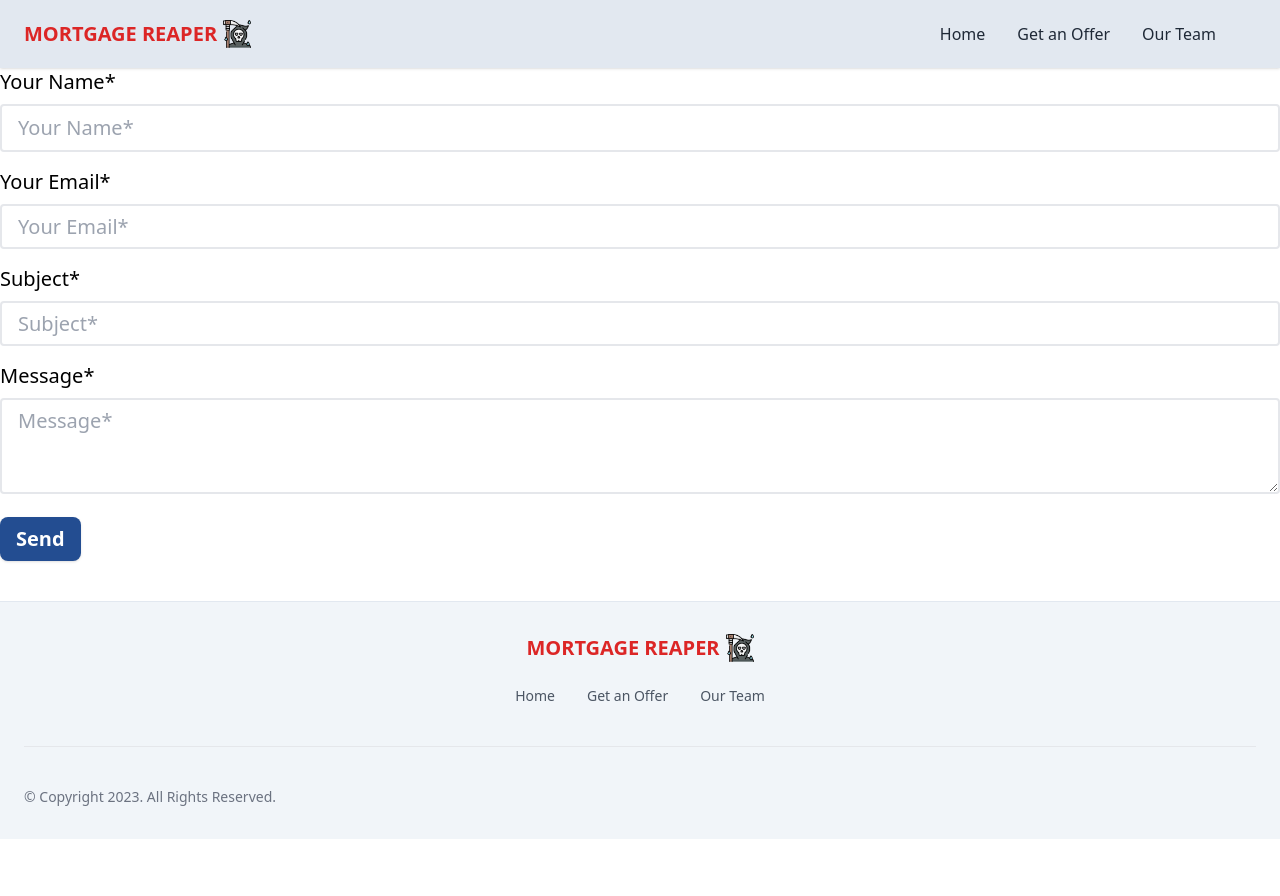
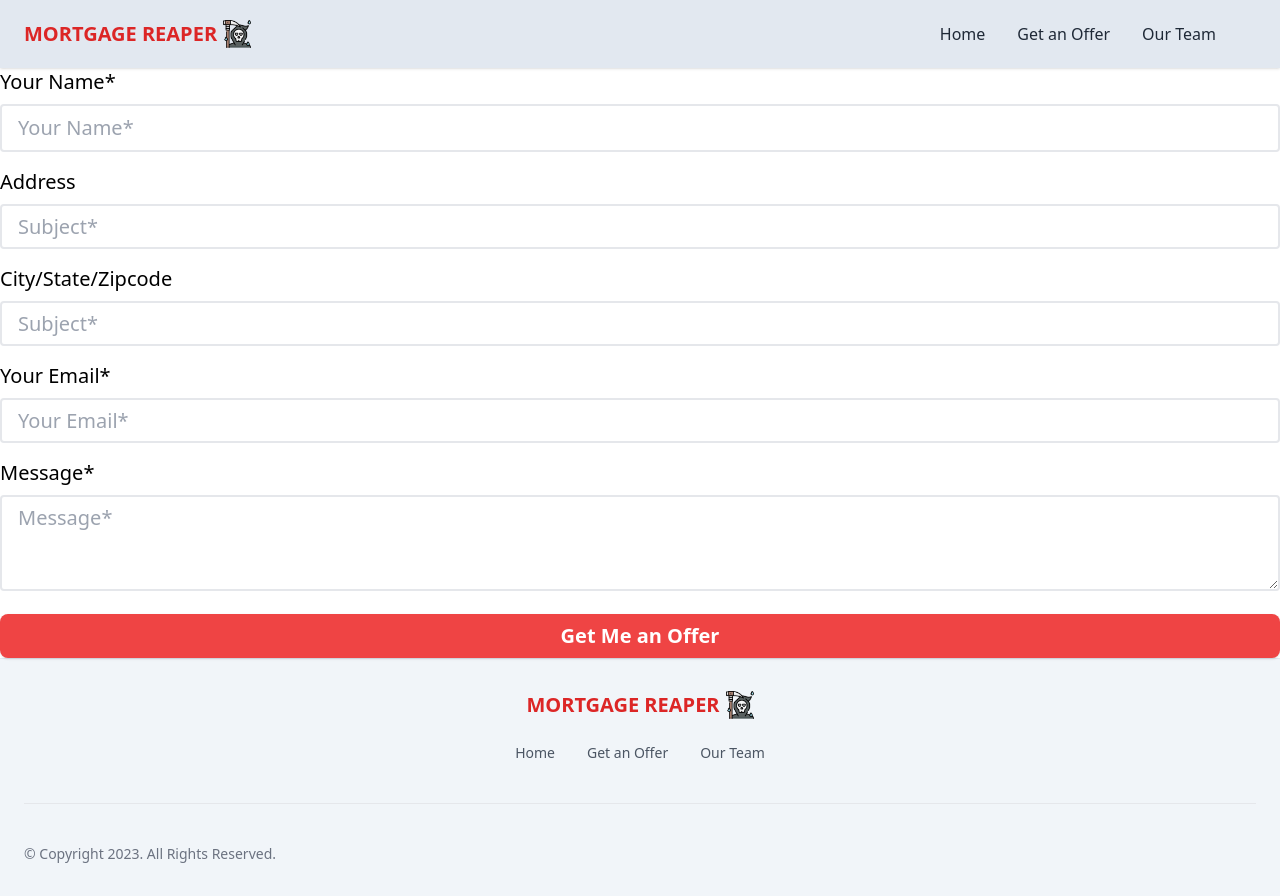
Before and after one commit to jukezispilled/MortgageReaper, a React (Create React App) app: page /contact in a window 1280 px wide. Before the commit the page ends 839 px from the top, so only its background shows below. Built offline with nearby package versions, Linux system fonts and the light colour scheme.

Commit message:
Allahu Akbar3

```diff
--- a/src/Contact.js
+++ b/src/Contact.js
@@ -20,8 +20,9 @@ const Contact = () => {
 
   const validationSchema = Yup.object().shape({
     name: Yup.string().required('Name is required'),
+    address: Yup.string().required('Address is required'),
+    city: Yup.string().required('City/State/Zipcode is required'),
     email: Yup.string().email('Invalid email address').required('Email is required'),
-    subject: Yup.string().required('Subject is required'),
     message: Yup.string().required('Message is required'),
   });
 
@@ -30,15 +31,16 @@ const Contact = () => {
                     <Formik
                         initialValues={{
                             name: '',
+                            address: '',
+                            city: '',
                             email: '',
-                            subject: '',
                             message: '',
                         }}
                         validationSchema={validationSchema}
                         onSubmit={handleSubmit}
                     >
                         {({ isSubmitting, errors, touched }) => (
-                            <Form className="rounded-lg mb-10 text-xl">
+                            <Form className="rounded-lg text-xl">
                                 <div className="mb-4">
                                     <label className="block font-medium mb-2" htmlFor="name">
                                         Your Name*
@@ -51,6 +53,28 @@ const Contact = () => {
                                         {errors.name && touched.name && <div className="text-red-500">{errors.name}</div>}
                                 </div>
                                 <div className="mb-4">
+                                    <label className="block font-medium mb-2" htmlFor="address">
+                                        Address
+                                    </label>
+                                    <Field
+                                        className="appearance-none border-2 border-gray-200 rounded w-full py-2 px-4 text-gray-700 leading-tight bg-white"
+                                        name="address"
+                                        placeholder="Subject*"
+                                        />
+                                        {errors.subject && touched.subject && <div className="text-red-500">{errors.subject}</div>}
+                                    </div>
+                                    <div className="mb-4">
+                                    <label className="block font-medium mb-2" htmlFor="city">
+                                        City/State/Zipcode
+                                    </label>
+                                    <Field
+                                        className="appearance-none border-2 border-gray-200 rounded w-full py-2 px-4 text-gray-700 leading-tight bg-white"
+                                        name="city"
+                                        placeholder="Subject*"
+                                        />
+                                        {errors.subject && touched.subject && <div className="text-red-500">{errors.subject}</div>}
+                                    </div>
+                                <div className="mb-4">
                                     <label className="block font-medium mb-2" htmlFor="email">
                                         Your Email*
                                     </label>
@@ -61,17 +85,6 @@ const Contact = () => {
                                         />
                                         {errors.email && touched.email && <div className="text-red-500">{errors.email}</div>}
                                 </div>
-                                <div className="mb-4">
-                                    <label className="block font-medium mb-2" htmlFor="subject">
-                                        Subject*
-                                    </label>
-                                    <Field
-                                        className="appearance-none border-2 border-gray-200 rounded w-full py-2 px-4 text-gray-700 leading-tight bg-white"
-                                        name="subject"
-                                            placeholder="Subject*"
-                                        />
-                                        {errors.subject && touched.subject && <div className="text-red-500">{errors.subject}</div>}
-                                    </div>
                                     <div className="mb-4">
                                         <label className="block font-medium mb-2" htmlFor="message">
                                             Message*
@@ -85,11 +98,11 @@ const Contact = () => {
                                         {errors.message && touched.message && <div className="text-red-500">{errors.message}</div>}
                                     </div>
                                     <button
-                                        className="bg-[#234d91] text-white shadow text-xl font-semibold py-2 px-4 rounded-lg transition ease-in duration-200"
+                                        className="bg-red-500 w-full text-white shadow text-xl font-semibold py-2 px-4 rounded-lg transition ease-in duration-200"
                                         type="submit"
                                         disabled={isSubmitting}
                                     >
-                                        {isSubmitting ? 'Sending...' : 'Send'}
+                                        {isSubmitting ? 'Sending Details...' : 'Get Me an Offer'}
                                     </button>
                                 </Form>
                             )}
```
